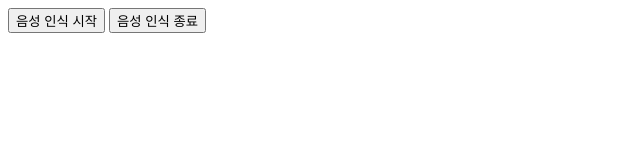
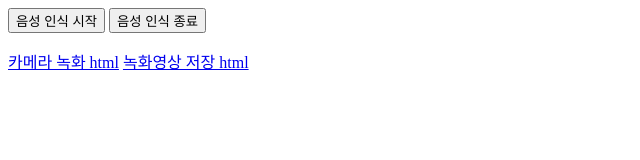
Before and after one commit to codesejin/hanghackathon-test, a plain HTML site: page frontend/index.html in a window 1280 px wide. Shown: the whole page, without its empty margins (0-640 px from the left). Drawn offline with Linux system fonts and the light colour scheme.

Commit message:
각 html파일 링크 연결

```diff
--- a/frontend/index.html
+++ b/frontend/index.html
@@ -11,6 +11,8 @@
     <button id="startRecognition">음성 인식 시작</button>
     <button id="stopRecognition">음성 인식 종료</button>
     <p id="recognizedText"></p>
+    <a href="./originalVideo.html">카메라 녹화 html</a>
+    <a href="./saveVideoInDevice.html">녹화영상 저장 html</a>
 
     <script>
         const startRecognitionButton = document.getElementById('startRecognition');
```
